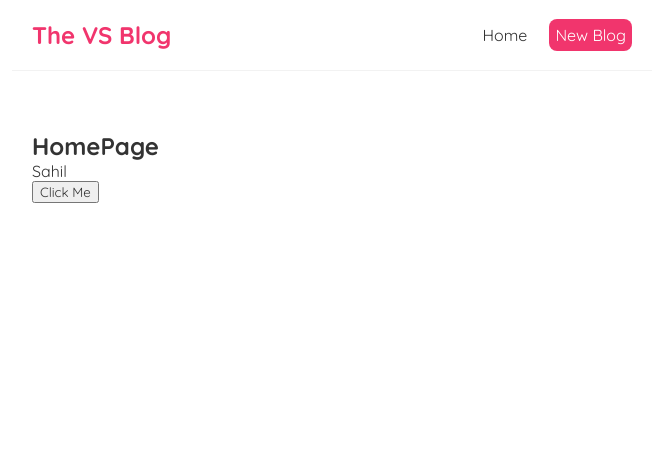
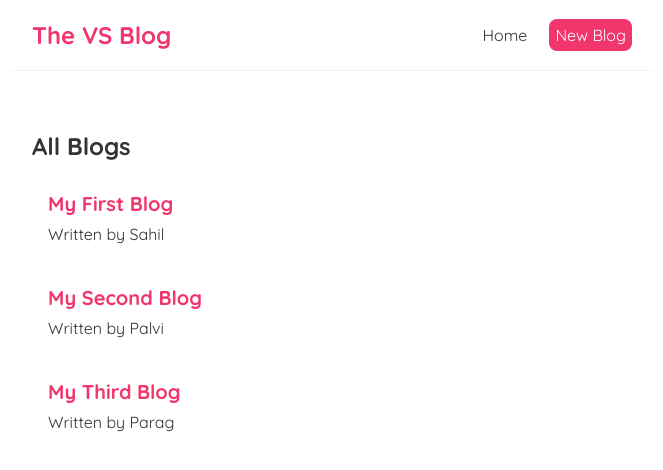
Before and after one commit to sahilquo/Learning-React, a React (Create React App) app: page / in a window 1280 px wide. Shown: the top 470 px of the page, without its empty margins (308-971 px from the left). Built offline with nearby package versions, Linux system fonts and the light colour scheme.

Commit message:
Creating List

```diff
--- /dev/null
+++ b/src/BlogList.js
@@ -0,0 +1,17 @@
+const BlogList = ({ blogs, title }) => {
+    return (
+        <div className="blog-list">
+            <h2>{title}</h2>
+            {
+                blogs.map((blog) => (
+                    <div className="blog-preview" key={blog.id}>
+                        <h2>{blog.title}</h2>
+                        <p>Written by {blog.author}</p>
+                    </div>
+                ))
+            }
+        </div>
+    );
+}
+
+export default BlogList;
--- a/src/Home.js
+++ b/src/Home.js
@@ -1,19 +1,19 @@
 import { useState } from "react";
+import BlogList from "./BlogList";
 
 const Home = () => {
 
-    const [firstName, setFirstName] = useState('Sahil');
-
-    const handleClick = (e) => {
-        setFirstName('Parag');
-    }
+    const [blogs, setBlogs] = useState([
+        { title: 'My First Blog', body: 'Lorem ipsum.....', author: 'Sahil', id: 1 },
+        { title: 'My Second Blog', body: 'Lorem ipsummmm.....', author: 'Palvi', id: 2 },
+        { title: 'My Third Blog', body: 'Loremmmmm ipsum.....', author: 'Parag', id: 3 }
+    ])
 
     return (
         <div className="home">
-            <h2>HomePage</h2>
-            <p>{firstName}</p>
-            <button onClick={handleClick}>Click Me</button>
-        </div>
+            <BlogList blogs={blogs} title="All Blogs" />
+
+        </div >
     );
 }
 
--- a/src/index.css
+++ b/src/index.css
@@ -33,3 +33,18 @@
   margin: 40px auto;
   padding: 20px;
 }
+
+/* blog previews / list */
+.blog-preview {
+  padding: 10px 16px;
+  margin: 20px 0;
+  border-bottom: 1px solid #fafafa;
+}
+.blog-preview:hover {
+  box-shadow: 1px 3px 5px rgba(0,0,0,0.1);
+}
+.blog-preview h2 {
+  font-size: 20px;
+  color: #f1356d;
+  margin-bottom: 8px;
+}
```
